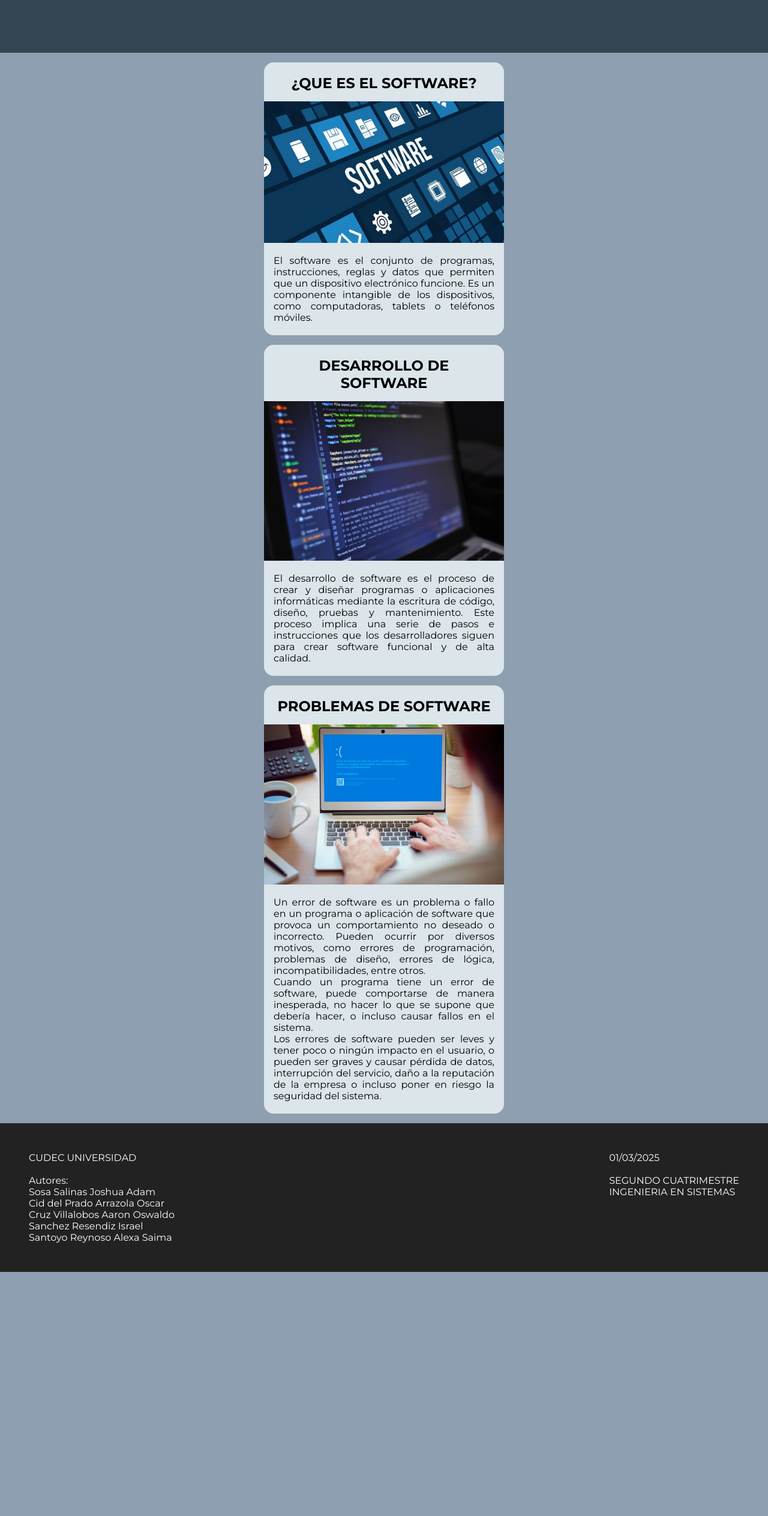
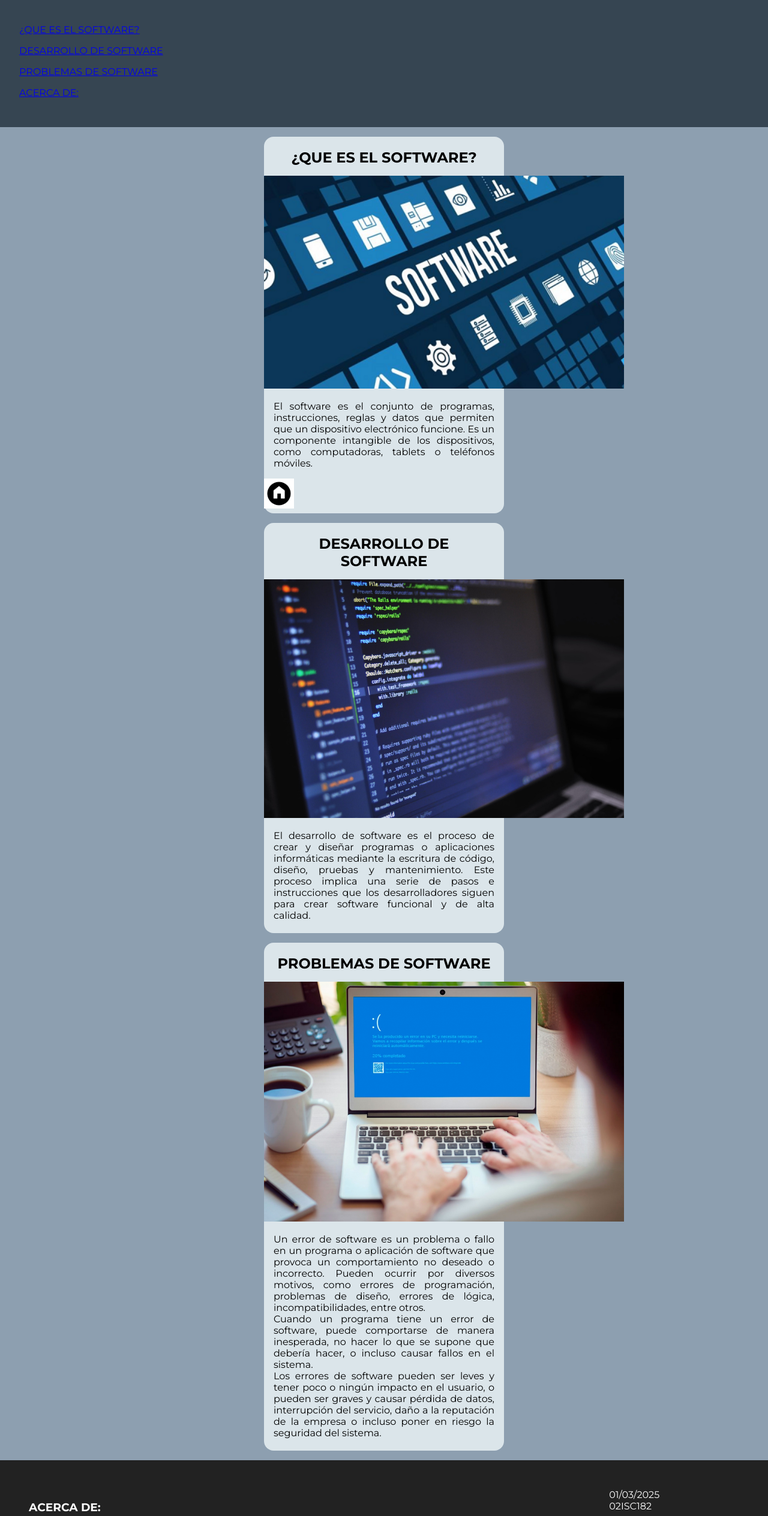
Before and after one commit to JOAD55/industria_del_software, a plain HTML site: page index.html in a window 1280 px wide. Shown: the part 172-2700 px from the top of the page at 60% size. Before the commit the page ends 2293 px from the top, so only its background shows below. Drawn offline with Linux system fonts and the light colour scheme.

Commit message:
cambios e implementacion de boton de regreso y contacto

```diff
--- a/index.html
+++ b/index.html
@@ -1,7 +1,7 @@
 <!DOCTYPE html>
 <html>
 <head>
-    <title>INDUSTRIA DEL SOFTWARE</title>
+    <title>Blog</title>
     <link rel="preconnect" href="https://fonts.googleapis.com">
     <link rel="preconnect" href="https://fonts.gstatic.com" crossorigin>
     <link href="https://fonts.googleapis.com/css2?family=Montserrat:ital,wght@0,100..900;1,100..900&display=swap" rel="stylesheet">
@@ -10,21 +10,31 @@
 <body>
     <header id="titulo">
         <h1 id="titulo">INDUSTRIA DEL SOFTWARE</h1>
+        <div>
+            <a href="#post1">¿QUE ES EL SOFTWARE?</a>
+            <p></p>
+            <a href="#post2">DESARROLLO DE SOFTWARE</a>
+            <p></p>
+            <a href="#post3">PROBLEMAS DE SOFTWARE</a>
+            <p></p>
+            <a href="#acerca">ACERCA DE:</a>
+        </div>
     </header>
     <section class="container">
-        <article class="post">
+        <article class="post", id="post1">
             <h2 class="sub">¿QUE ES EL SOFTWARE?</h2>
-            <img src="IMG/software.png" alt="software" width="400">
+            <img src="IMG/software.png" alt="software" width="600">
             <p>El software es el conjunto de programas, instrucciones, reglas y datos que permiten que un dispositivo electrónico funcione. Es un componente intangible de los dispositivos, como computadoras, tablets o teléfonos móviles.</p>
+            <a class="return" href="#titulo"><img id="return" src="IMG/home.png" width="50"></a>
         </article>
-        <article class="post">
+        <article class="post", id="post2">
             <h2 class="sub">DESARROLLO DE SOFTWARE</h2>
-            <img src="IMG/desarrollo.jpeg" alt="desarrollo" width="400">
+            <img src="IMG/desarrollo.jpeg" alt="desarrollo" width="600">
             <p>El desarrollo de software es el proceso de crear y diseñar programas o aplicaciones informáticas mediante la escritura de código, diseño, pruebas y mantenimiento. Este proceso implica una serie de pasos e instrucciones que los desarrolladores siguen para crear software funcional y de alta calidad.</p>
         </article>
-        <article class="post">
+        <article class="post", id="post3">
             <h2 class="sub">PROBLEMAS DE SOFTWARE</h2>
-            <img src="IMG/problemas.jpg" alt="img" width="400">
+            <img src="IMG/problemas.jpg" alt="img" width="600">
             <p>Un error de software es un problema o fallo en un programa o aplicación de software que provoca un comportamiento no deseado o incorrecto. Pueden ocurrir por diversos motivos, como errores de programación, problemas de diseño, errores de lógica, incompatibilidades, entre otros.
             <br>
             Cuando un programa tiene un error de software, puede comportarse de manera inesperada, no hacer lo que se supone que debería hacer, o incluso causar fallos en el sistema.
@@ -37,15 +47,23 @@
     <footer>
         <section>
             <p>01/03/2025</p>
+            <p>02ISC182</p>
             <p><br>SEGUNDO CUATRIMESTRE</p>
             <p>INGENIERIA EN SISTEMAS</p>
         </section>
-        <p>CUDEC UNIVERSIDAD</p>
-        <p><br>Autores: <br>Sosa Salinas Joshua Adam</p>
-        <p>Cid del Prado Arrazola Oscar</p>
-        <p>Cruz Villalobos Aaron Oswaldo</p>
-        <p>Sanchez Resendiz Israel</p>
-        <p>Santoyo Reynoso Alexa Saima</p>
+        <h3 id="acerca">ACERCA DE:</h3>
+        <p><a href="https://universidadcudec.com/">CUDEC UNIVERSIDAD</a></p>
+
+        <p><a href="mailto:joshuas.salinas@gmail.com">BYTE BUILDERS</a></p>
+        <p><br>Autores: <br> <a href="mailto:joshuas.salinas@gmail.com">Sosa Salinas Joshua Adam (PROGRAMADOR)</a></p>
+
+        <p><a href="mailto:ocdpapn@gmail.com">Cid del Prado Arrazola Oscar (CONSULTOR)</a></p>
+
+        <p><a href="mailto:oswaldo402010@gmail.com">Cruz Villalobos Aaron Oswaldo (COMUNITY MANAGER)</a></p>
+
+        <p><a href="mailto:israelsanchez25127@gmail.com">Sanchez Resendiz Israel (ANALISTA DE SISTEMAS)</a></p>
+
+        <p><a href="mailto:alexa_saima@hotmail.com">Santoyo Reynoso Alexa Saima (CEO)</a></p>
     </footer>
 </body>
 </html>
```
